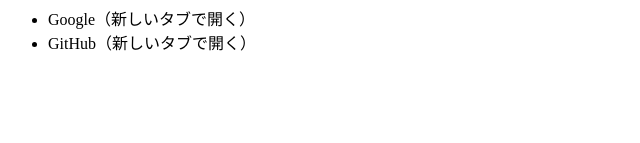
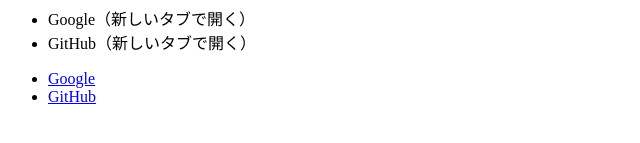
Before and after one commit to omu-AAA24306/omu-AAA24306, a plain HTML site: page index.html in a window 1280 px wide. Shown: the part 415-558 px from the top of the page, without its empty margins (0-640 px from the left). Drawn offline with Linux system fonts and the light colour scheme.

Commit message:
Update index.html

```diff
--- a/index.html
+++ b/index.html
@@ -32,6 +32,10 @@
             <li>GitHub（新しいタブで開く）</li>
         </ul>
       <!-- ここにリンクを作成してください -->
+        <ul>
+            <li><a href="https://www.google.com/" target="_blank">Google</a></li>
+            <li><a href="https://github.co.jp/" target="_blank">GitHub</a></li>
+        </ul>
     </div>
 </body>
 </html>
```
